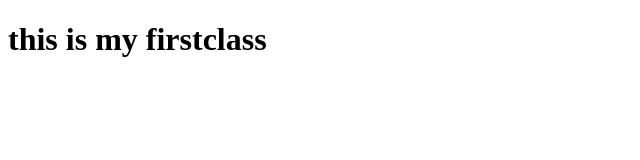
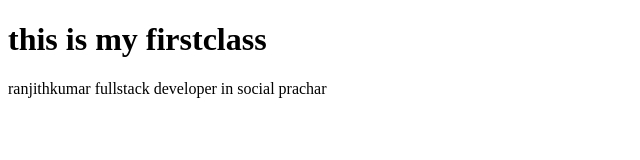
Before and after one commit to ranjithkumarch/firstdemoclass, a plain HTML site: page index.html in a window 1280 px wide. Shown: the whole page, without its empty margins (0-640 px from the left). Drawn offline with Linux system fonts and the light colour scheme.

Commit message:
i have changed something

```diff
--- a/index.html
+++ b/index.html
@@ -8,5 +8,6 @@
 </head>
 <body>
     <h1>this is my firstclass</h1>
+    <p>ranjithkumar fullstack developer in social prachar</p>
 </body>
 </html>
```
